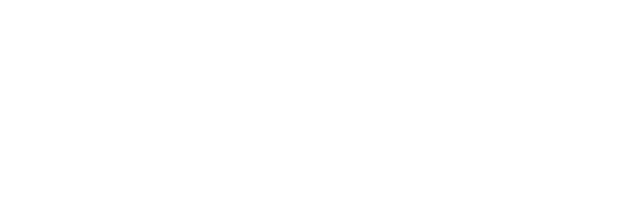
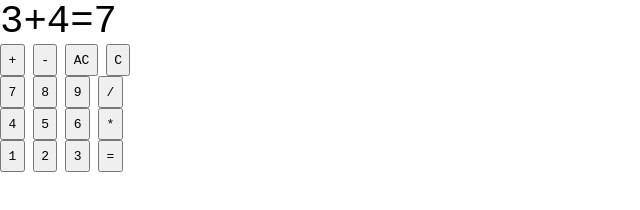
Before and after one commit to CrispDeserving/calculator-test, a plain HTML site: page index.html in a window 1280 px wide. Shown: the whole page, without its empty margins (0-640 px from the left). Drawn offline with Linux system fonts and the light colour scheme.

Commit message:
Add calculator HTML .buttons and .display

```diff
--- a/index.html
+++ b/index.html
@@ -4,9 +4,56 @@
   <meta charset="UTF-8">
   <meta name="viewport" content="width=device-width, initial-scale=1.0">
   <script src="./script.js"></script>
+  <style>
+    * {
+      box-sizing: border-box;
+      margin: 0;
+      padding: 0;
+      font-family: monospace;
+    }
+
+    button {
+      padding: 0.5rem;
+      font-size: 1rem;
+    }
+  </style>
   <title>Calculator</title>
 </head>
 <body>
+  <div class="main-container">
+    <div class="display">
+      <span class="text" style="font-size: 3rem;">3+4=7</span>
+    </div>
 
+    <div class="buttons">
+      <div class="row">
+        <button>+</button>
+        <button>-</button>
+        <button>AC</button>
+        <button>C</button>
+      </div>
+
+      <div class="row">
+        <button>7</button>
+        <button>8</button>
+        <button>9</button>
+        <button>/</button>
+      </div>
+
+      <div class="row">
+        <button>4</button>
+        <button>5</button>
+        <button>6</button>
+        <button>*</button>
+      </div>
+
+      <div class="row">
+        <button>1</button>
+        <button>2</button>
+        <button>3</button>
+        <button>=</button>
+      </div>
+    </div>
+  </div>
 </body>
 </html>
```
